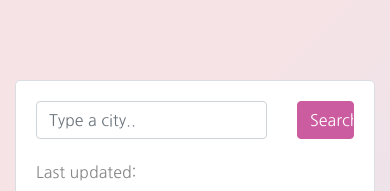
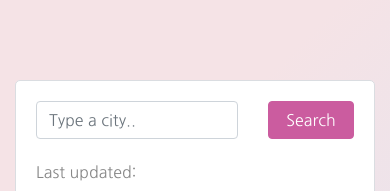
Before and after one commit to hechadielhassania/weather-web-app, a plain HTML site: page index.html in a window 390 px wide. Shown: the top 191 px of the page. Drawn offline with nearby package versions, Linux system fonts and the light colour scheme; no server answers.

Commit message:
update mobile vr

```diff
--- a/index.html
+++ b/index.html
@@ -21,7 +21,7 @@
         <div class="weather-app">
           <form id="search-form" class="mb-3">
             <div class="row">
-              <div class="col-9">
+              <div class="col-8">
                 <input
                   type="search"
                   placeholder="Type a city.."
@@ -30,7 +30,7 @@
                   autocomplete="off"
                 />
               </div>
-              <div class="col-3">
+              <div class="col-4">
                 <input
                   type="submit"
                   value="Search"
```
